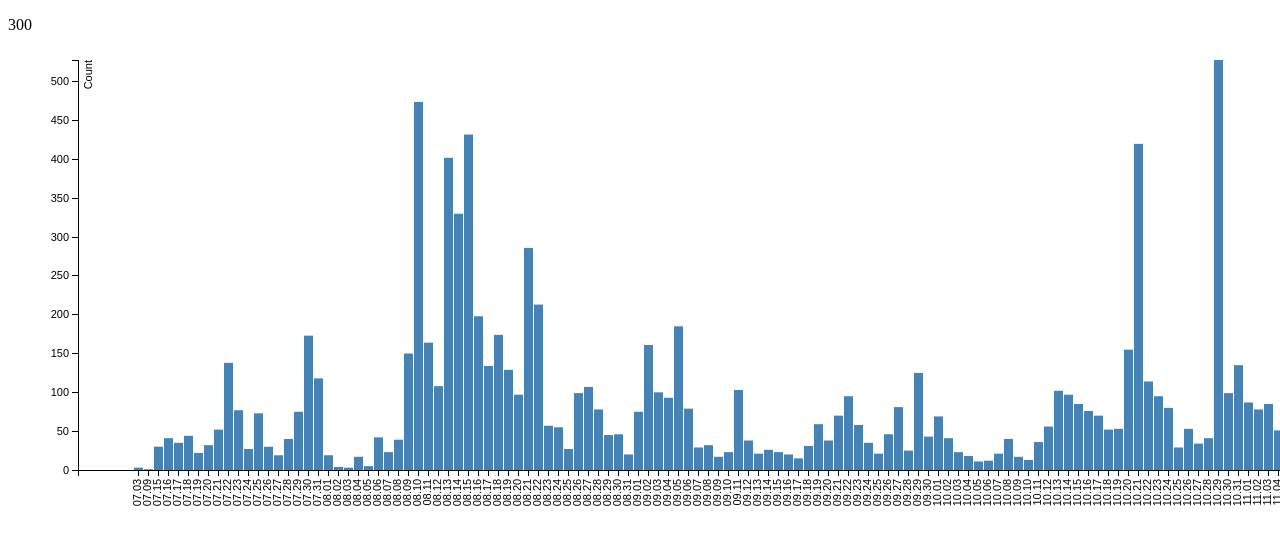
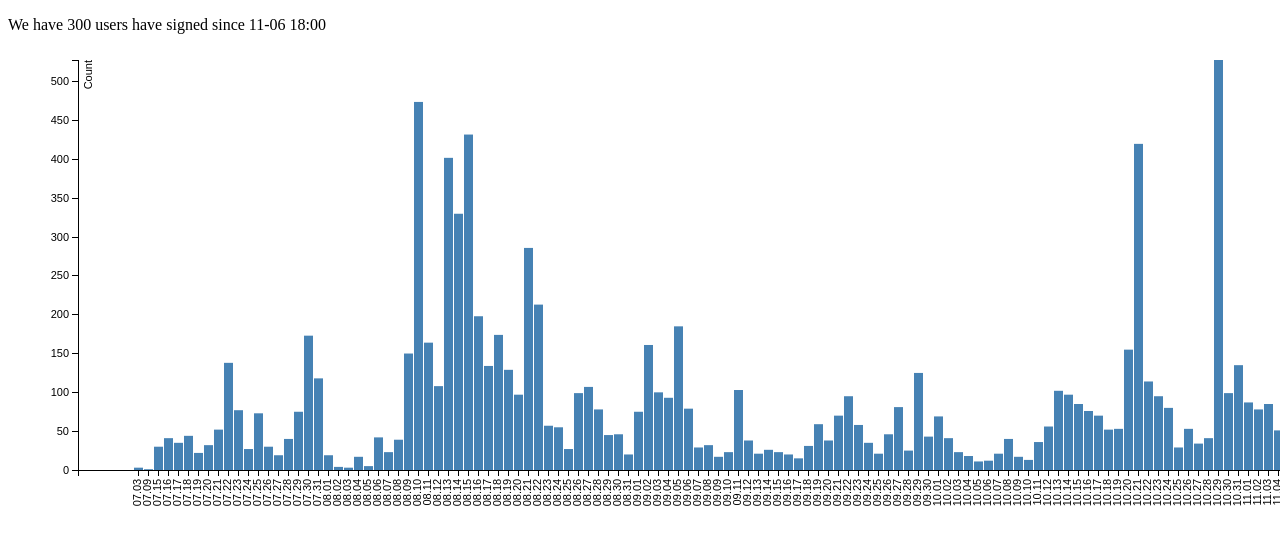
Before and after one commit to soidid/stat, a plain HTML site: page index.html in a window 1280 px wide. Shown: the top 544 px of the page. Drawn offline with Linux system fonts and the light colour scheme.

Commit message:
add message

```diff
--- a/index.html
+++ b/index.html
@@ -92,7 +92,7 @@
         data.push({"date":key,"count":predata[key]});
 
       }
-      console.log(data);
+      //console.log(data);
 
       draw();
 
@@ -102,8 +102,9 @@
 
       console.log("drawing...");
 
+      var text = "We have "+promoteCount+" users have signed since 11-06 18:00";
+      d3.select("#promoteCount").text(text);
 
-      d3.select("#promoteCount").text(promoteCount);
 
       var x = d3.scale.ordinal().rangeRoundBands([0, width], .15);
       var y = d3.scale.linear().range([height, 0]);
```
